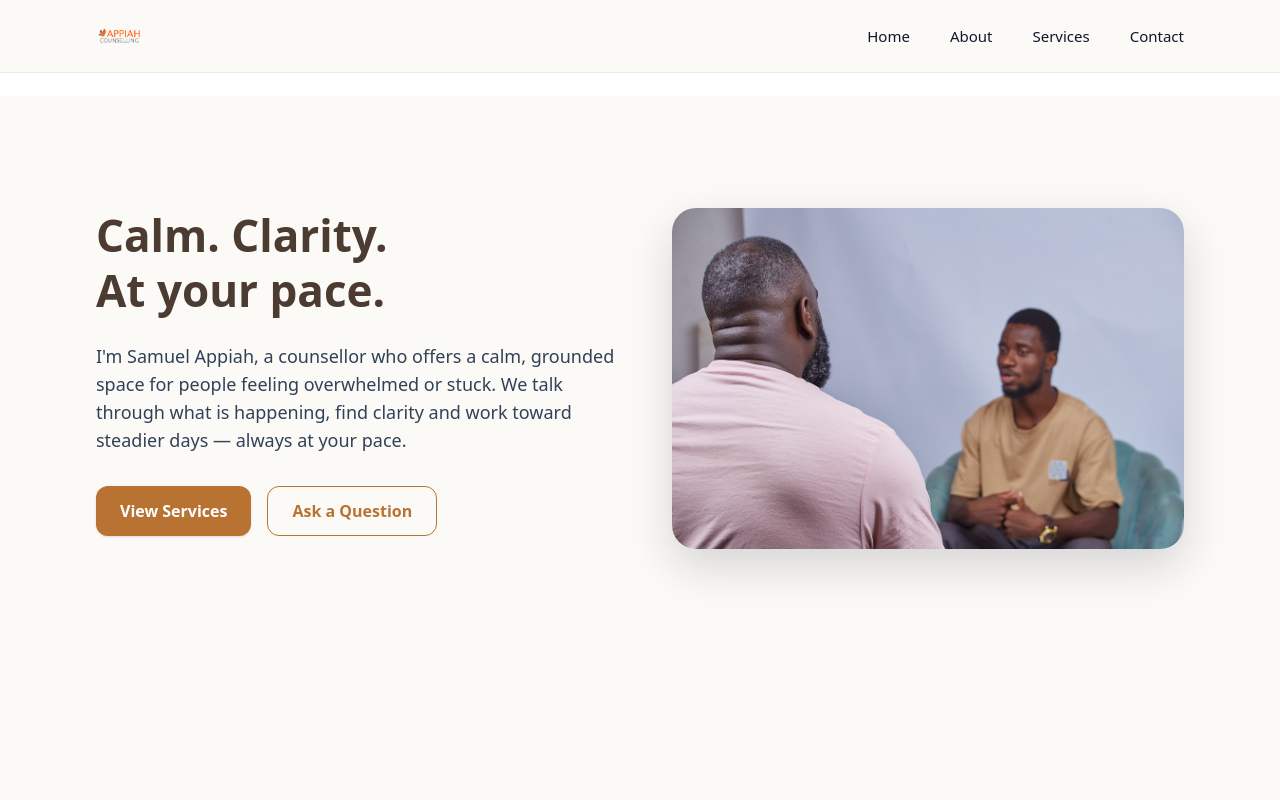
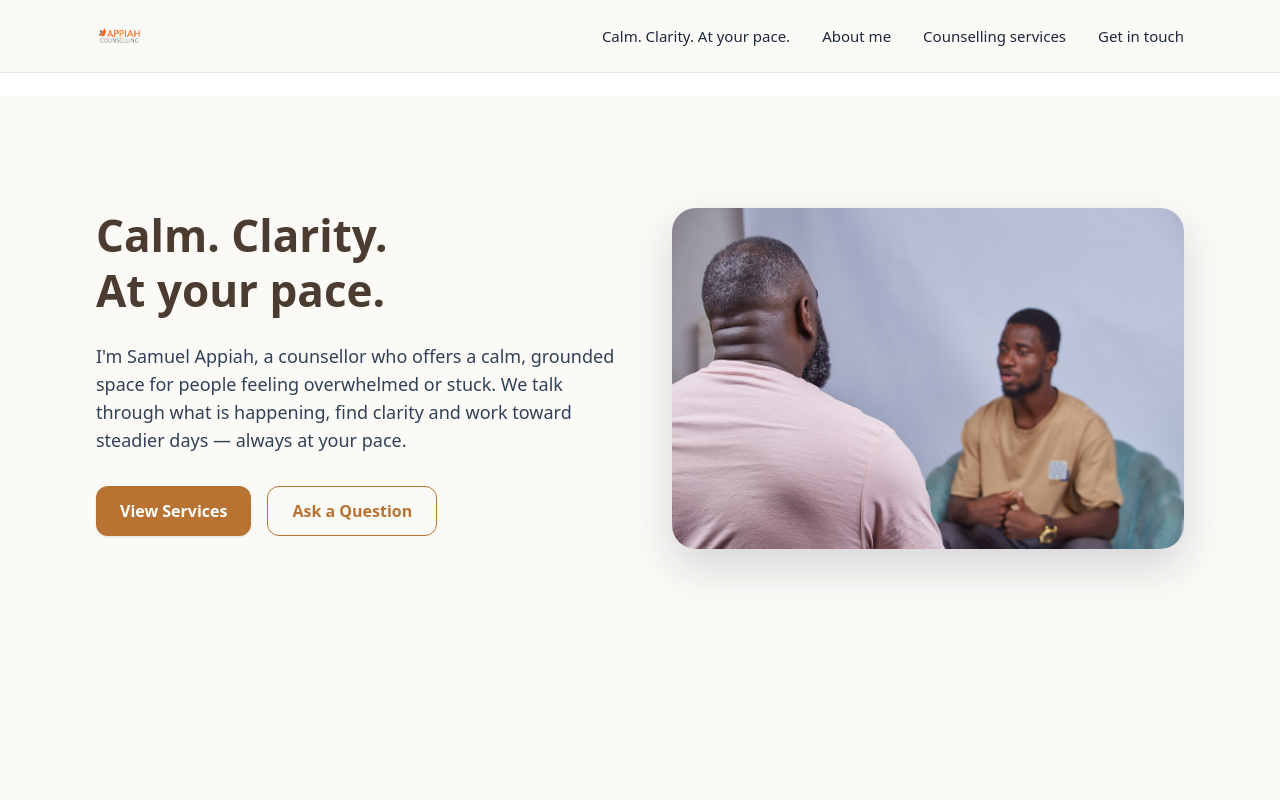
Before and after one commit to Sammyappiah/appiahcounselling, a Next.js app: page / in a window 1280 px wide. Shown: the top 800 px of the page. Built offline with nearby package versions, Linux system fonts and the light colour scheme.

Commit message:
Remove lucide-react and simplify header

```diff
--- a/components/Header.tsx
+++ b/components/Header.tsx
@@ -3,21 +3,19 @@
 import Link from "next/link";
 import Image from "next/image";
 import { useState } from "react";
-import { Menu, X } from "lucide-react";
 
 export default function Header() {
   const [open, setOpen] = useState(false);
 
   return (
-    <header className="fixed top-0 left-0 z-50 w-full bg-[#FCFAF7]/95 backdrop-blur-md border-b border-[#E7E1D8]/60">
-      {/* MAIN BAR */}
+    <header className="fixed top-0 left-0 z-50 w-full bg-[#FCFAF7]/95 backdrop-blur border-b border-[#E7E1D8]/80">
       <div className="mx-auto max-w-6xl px-4 md:px-8 py-3 flex items-center justify-between">
         {/* LOGO */}
-        <Link href="/" className="flex items-center" aria-label="Appiah Counselling home">
+        <Link href="/" className="flex items-center">
           <Image
             src="/company-logo.jpg"
             alt="Appiah Counselling Logo"
-            width={180}
+            width={190}      // adjust here if you want slightly larger/smaller
             height={60}
             className="h-10 md:h-12 w-auto object-contain"
             priority
@@ -25,75 +23,63 @@ export default function Header() {
         </Link>
 
         {/* DESKTOP NAV */}
-        <nav className="hidden md:flex items-center gap-10 text-[15px] font-medium text-slate-900">
-          <Link
-            href="/"
-            className="hover:text-[#B87333] transition-colors"
-          >
-            Home
+        <nav className="hidden md:flex items-center gap-8 text-[15px] font-medium text-slate-800">
+          <Link href="/" className="hover:text-[#B87333] transition-colors">
+            Calm. Clarity. At your pace.
           </Link>
-          <Link
-            href="/about"
-            className="hover:text-[#B87333] transition-colors"
-          >
-            About
+          <Link href="/about" className="hover:text-[#B87333] transition-colors">
+            About me
           </Link>
-          <Link
-            href="/services"
-            className="hover:text-[#B87333] transition-colors"
-          >
-            Services
+          <Link href="/services" className="hover:text-[#B87333] transition-colors">
+            Counselling services
           </Link>
-          <Link
-            href="/contact"
-            className="hover:text-[#B87333] transition-colors"
-          >
-            Contact
+          <Link href="/contact" className="hover:text-[#B87333] transition-colors">
+            Get in touch
           </Link>
         </nav>
 
-        {/* MOBILE MENU BUTTON */}
+        {/* MOBILE BURGER */}
         <button
           type="button"
-          className="md:hidden inline-flex items-center justify-center rounded-md border border-slate-200 bg-white/70 px-2.5 py-2 shadow-sm"
-          aria-label={open ? "Close navigation" : "Open navigation"}
           onClick={() => setOpen((prev) => !prev)}
+          className="md:hidden inline-flex items-center justify-center rounded-md border border-[#E0D6C8] px-3 py-2 text-sm font-medium text-slate-800"
+          aria-label="Toggle navigation menu"
         >
-          {open ? <X className="h-5 w-5 text-slate-800" /> : <Menu className="h-5 w-5 text-slate-800" />}
+          {open ? "✕" : "☰"}
         </button>
       </div>
 
-      {/* MOBILE NAV PANEL */}
+      {/* MOBILE MENU */}
       {open && (
-        <div className="md:hidden border-t border-[#E7E1D8] bg-[#FCFAF7]/98">
-          <nav className="mx-auto max-w-6xl px-4 py-3 flex flex-col gap-2 text-base font-medium text-slate-900">
+        <div className="md:hidden bg-[#FCFAF7] border-t border-[#E7E1D8]">
+          <nav className="mx-auto max-w-6xl px-4 py-3 flex flex-col gap-2 text-[15px] font-medium text-slate-800">
             <Link
               href="/"
-              className="py-1 hover:text-[#B87333] transition-colors"
+              className="py-2"
               onClick={() => setOpen(false)}
             >
-              Home
+              Calm. Clarity. At your pace.
             </Link>
             <Link
               href="/about"
-              className="py-1 hover:text-[#B87333] transition-colors"
+              className="py-2"
               onClick={() => setOpen(false)}
             >
-              About
+              About me
             </Link>
             <Link
               href="/services"
-              className="py-1 hover:text-[#B87333] transition-colors"
+              className="py-2"
               onClick={() => setOpen(false)}
             >
-              Services
+              Counselling services
             </Link>
             <Link
               href="/contact"
-              className="py-1 hover:text-[#B87333] transition-colors"
+              className="py-2"
               onClick={() => setOpen(false)}
             >
-              Contact
+              Get in touch
             </Link>
           </nav>
         </div>
```
